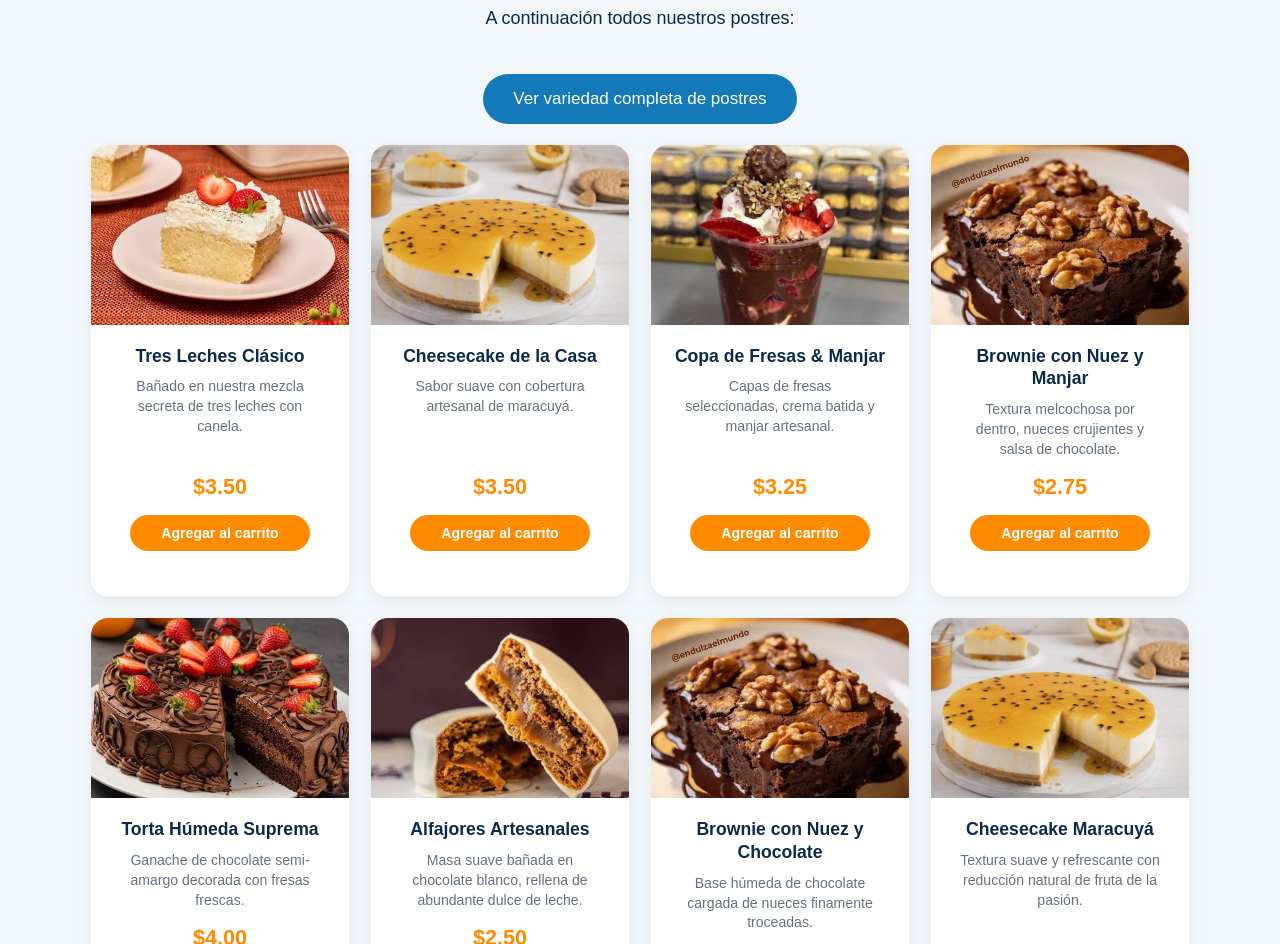
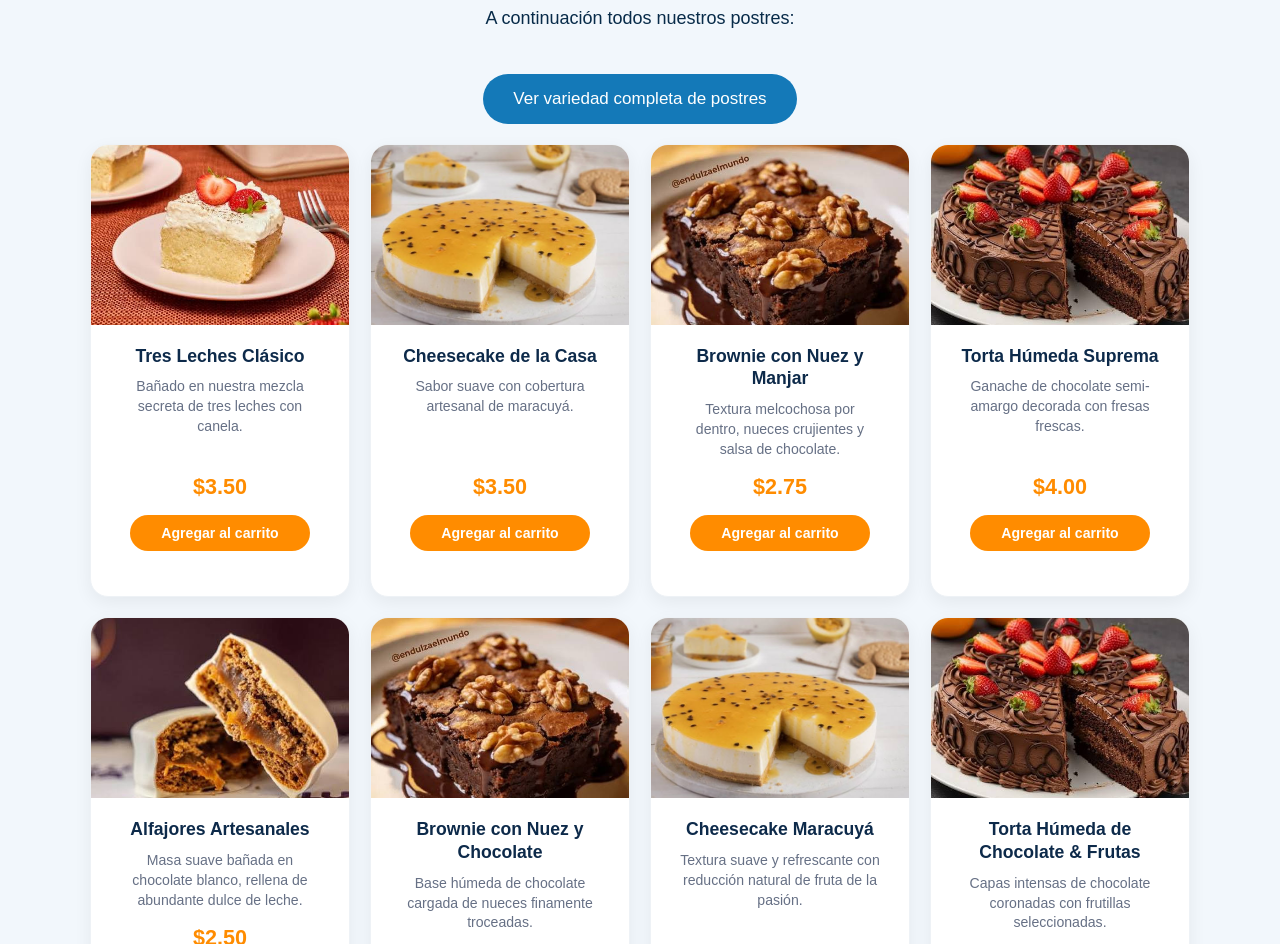
Before and after one commit to cahernandezm2-svg/C-sar-Sweet, a plain HTML site: page index.html in a window 1280 px wide. Shown: the part 2815-3759 px from the top of the page. Drawn offline with Linux system fonts and the light colour scheme.

```diff
--- a/index.html
+++ b/index.html
@@ -205,15 +205,7 @@
                     </div>
                 </div>
 
-                <div class="producto">
-                    <img src="img/Copa-de-Fresas-_-Manjar.jpg" alt="Copa de Fresas & Manjar">
-                    <div class="producto-contenido">
-                        <h3>Copa de Fresas & Manjar</h3>
-                        <p>Capas de fresas seleccionadas, crema batida y manjar artesanal.</p>
-                        <span class="precio">$3.25</span>
-                        <button onclick="agregarCarrito('Copa de Fresas & Manjar', 3.25)">Agregar al carrito</button>
-                    </div>
-                </div>
+
 
                 <div class="producto">
                     <img src="img/Brownie-con-Nuez-y-Manjar.jpg" alt="Brownie con Nuez y Manjar">
```
